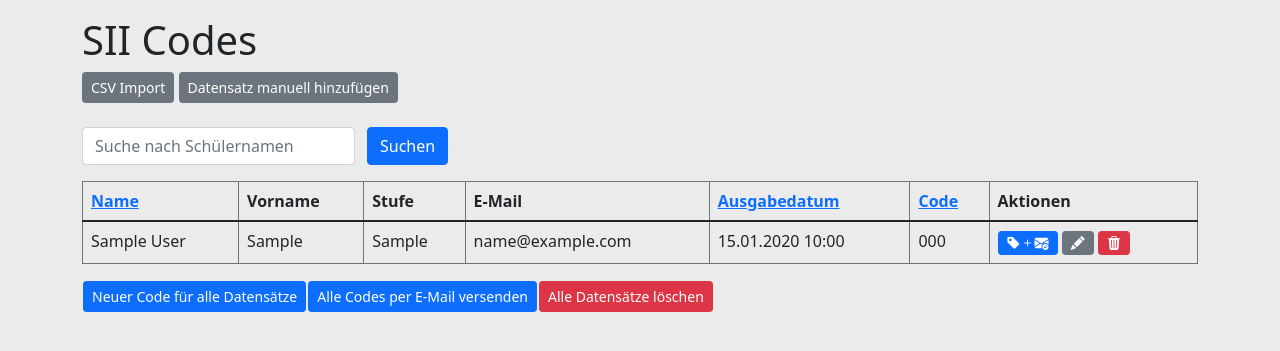
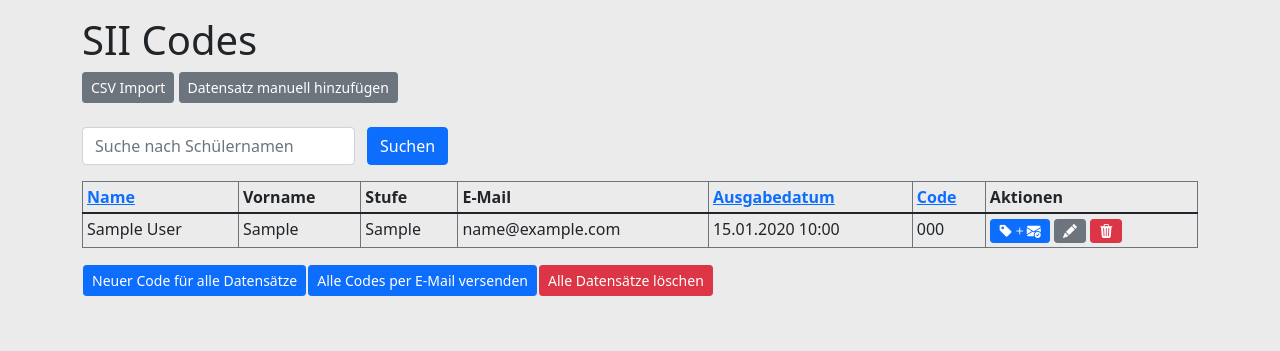
Before and after one commit to pyphil/WLANCodesWebApp, a Django app: page /students/ in a window 1280 px wide. Shown: the part 56-407 px from the top of the page. Run offline with Django 4.2, Linux system fonts and the light colour scheme; the first user in the database is signed in; tables that the repository leaves empty hold one stand-in row (Sample ...).

Commit message:
table layout small

```diff
--- a/WLANCodesWebApp/templates/students.html
+++ b/WLANCodesWebApp/templates/students.html
@@ -17,7 +17,8 @@
 <form method="post">
   {% csrf_token %}
 
-  <table class="table table-bordered border-secondary">
+  <!-- <table class="table table-bordered border-secondary"> -->
+  <table class="table table-hover table-bordered border-secondary table-sm">
     <thead>
       <th><a href="/students/">Name</a></th>
       <th>Vorname</th>
```
